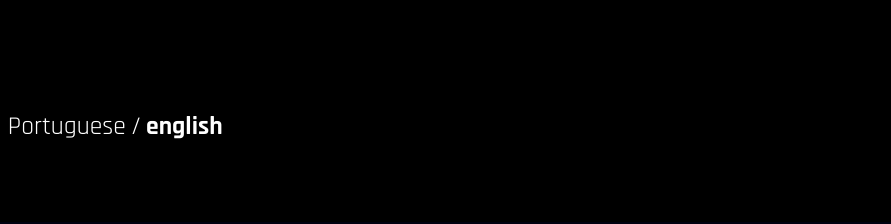
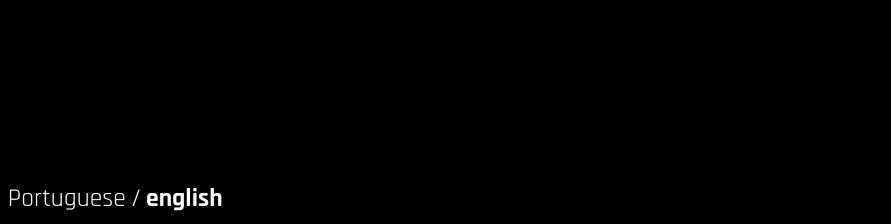
Before and after one commit to VHlopes07/portfolio, a plain HTML site: page english.html in a window 1280 px wide. Shown: the part 578-802 px from the top of the page, 0-891 px from the left. Drawn offline with nearby package versions, Linux system fonts and the light colour scheme.

Commit message:
Update english.css

```diff
--- a/css/english.css
+++ b/css/english.css
@@ -168,6 +168,7 @@ div#linguas {
     position: relative;
     gap: 5px;
     right: 16vw;
+    top: 9vh;
 }
 
 a#uk {
```
